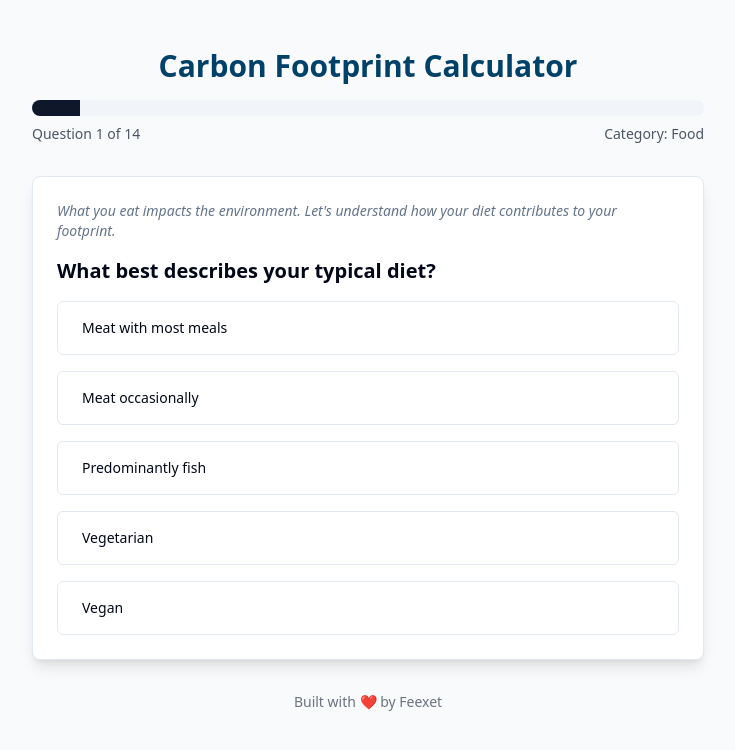
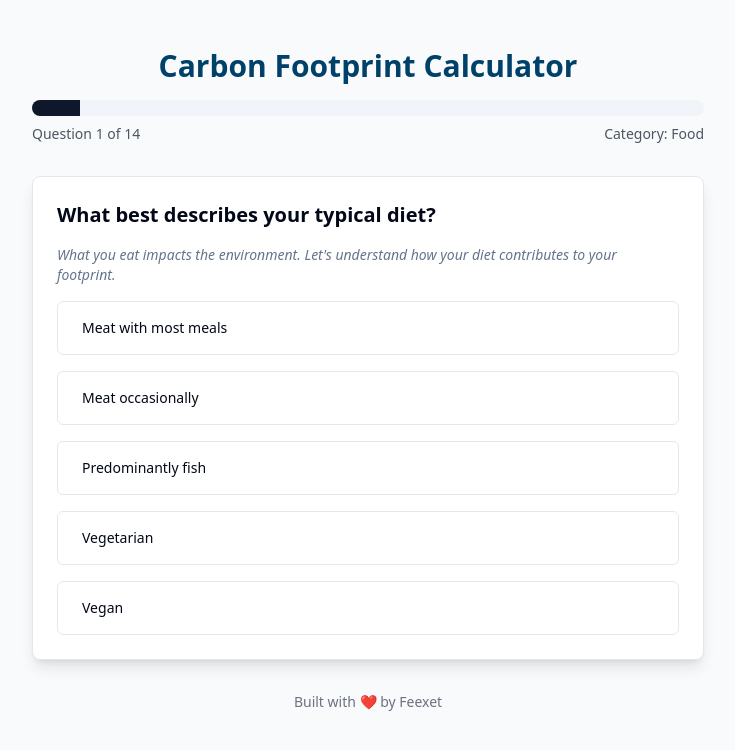
Before and after one commit to BalogunKrixus/feexet-carbon-calculator, a React (Vite) app: page / in a window 1280 px wide. Shown: the top 750 px of the page, without its empty margins (272-1007 px from the left). Built offline with nearby package versions, Linux system fonts and the light colour scheme.

Commit message:
Move hints below questions
Rearranged the layout of the QuestionCard component to display hints below the questions instead of above them. This change improves the readability and user experience of the carbon footprint calculator.
[skip gpt_engineer]

```diff
--- a/src/components/Calculator/QuestionCard.tsx
+++ b/src/components/Calculator/QuestionCard.tsx
@@ -14,8 +14,8 @@ export const QuestionCard = ({ question, onAnswer, onBack, showBack }: QuestionC
   return (
     <Card className="p-6 bg-white shadow-lg rounded-lg">
       <div className="space-y-4">
+        <h2 className="text-xl font-semibold">{question.text}</h2>
         <p className="text-sm text-muted-foreground italic">{question.hint}</p>
-        <h2 className="text-xl font-semibold">{question.text}</h2>
         <div className="space-y-4">
           {question.options.map((option) => (
             <Button
```
